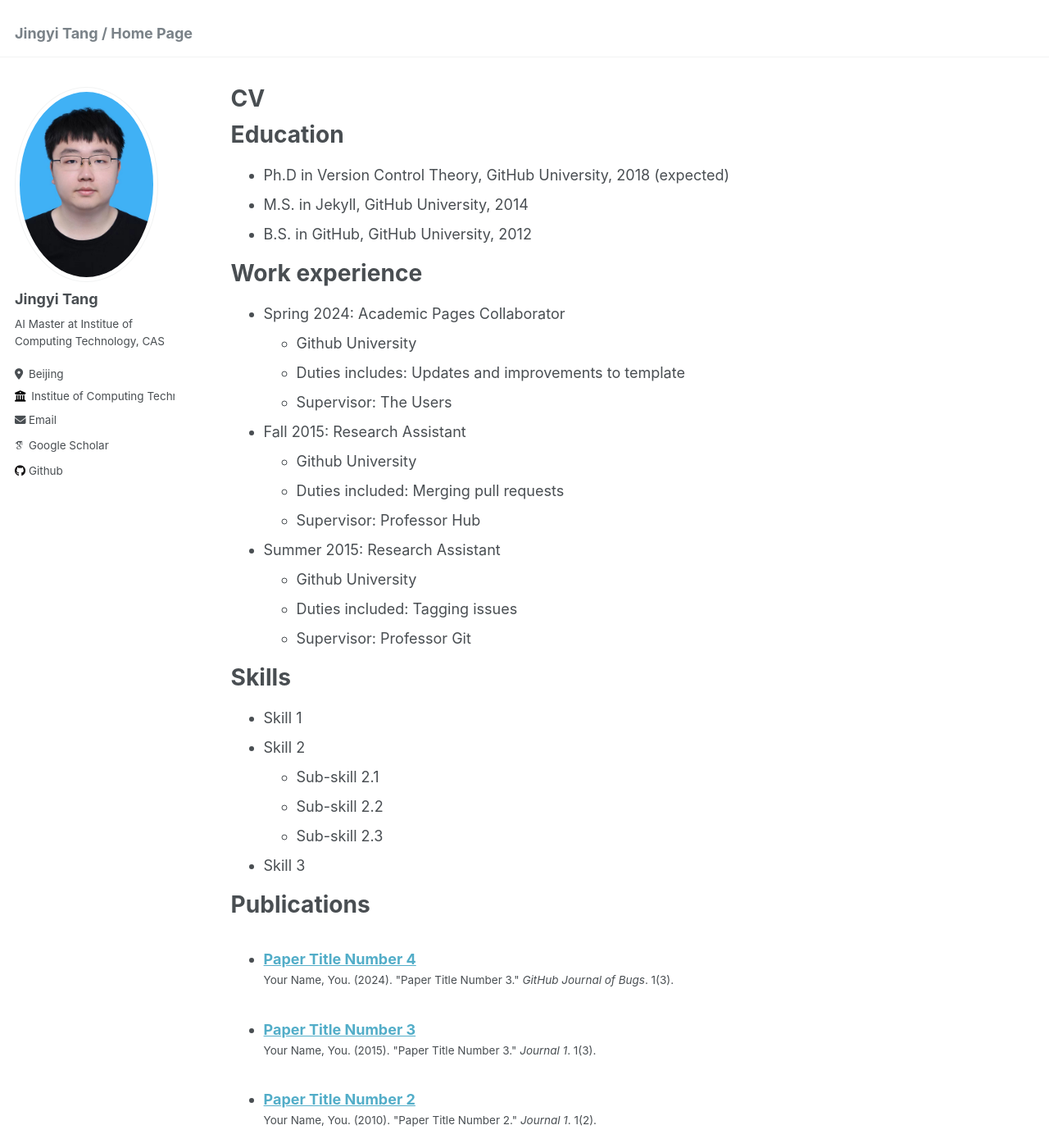
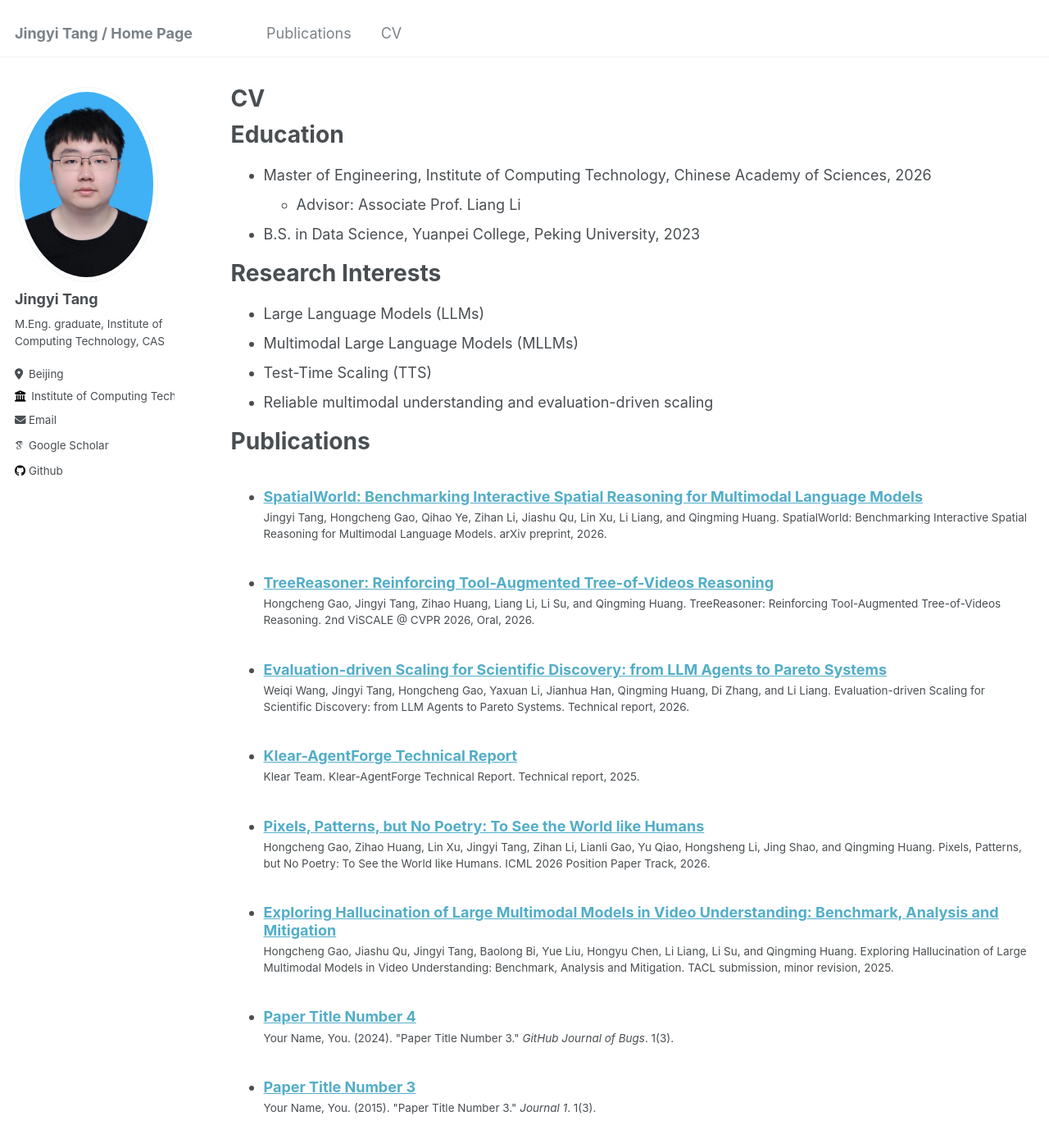
Before and after one commit to ColorDavid/ColorDavid.github.io, a Jekyll site: the page built from _pages/cv.md, in a window 1280 px wide and 1400 px high. Shown: the whole window at 82% size. Built offline with Jekyll 4.4.1, drawn with Linux system fonts in a browser that asks for light colours; some web fonts are replaced; some of the changed text lies outside the part shown.

Commit message:
Present current research profile and publication record
Constraint: User supplied current graduation status, HAVEN review status, and publication list.
Rejected: Keeping template CV placeholders | They made the homepage look unfinished.
Confidence: high
Scope-risk: narrow
Directive: Confirm Klear-AgentForge author list and whether TreeReasoner should remain selected before future polish.
Tested: git diff --check; YAML/front matter parse; publication file structure smoke checks.
Not-tested: Local Jekyll build blocked by system Ruby 2.6.10 being incompatible with ffi >= 1.17.4.

```diff
--- a/_config.yml
+++ b/_config.yml
@@ -11,7 +11,7 @@ locale                   : "en-US"
 title                    : "Jingyi Tang / Home Page"
 title_separator          : "-"
 name                     : &name "Jingyi Tang"
-description              : &description "personal description"
+description              : &description "LLMs, MLLMs, and test-time scaling"
 url                      : https://colordavid.github.io # the base hostname & protocol for your site e.g. "https://mmistakes.github.io"
 baseurl                  : "" # the subpath of your site, e.g. "/blog"
 repository               : "ColorDavid/ColorDavid.github.io"
@@ -24,9 +24,9 @@ author:
   avatar           : "color.jpg" # the name of the image file in /images/author
   name             : "Jingyi Tang"
   pronouns         : # example: "she/her"
-  bio              : "AI Master at Institue of Computing Technology, CAS"
+  bio              : "M.Eng. graduate, Institute of Computing Technology, CAS"
   location         : "Beijing"
-  employer         : "Institue of Computing Technology, CAS"
+  employer         : "Institute of Computing Technology, CAS"
   uri              : # URL
   email            : "tangjingyi23s@ict.ac.cn"
 
@@ -34,9 +34,9 @@ author:
   arxiv            : # URL - Update with the correct link to your profile
   googlescholar    : "https://scholar.google.com/citations?user=V3bIsMIAAAAJ"
   impactstory      : # URL
-  orcid            : #"http://orcid.org/yourorcidurl"
+  orcid            : # "http://orcid.org/yourorcidurl"
   semantic         : # URL
-  pubmed           : #"https://www.ncbi.nlm.nih.gov/pubmed/?term=john+snow"
+  pubmed           : # "https://www.ncbi.nlm.nih.gov/pubmed/?term=john+snow"
   researchgate     : # URL
 
   # Repositories and software development
@@ -48,7 +48,7 @@ author:
   stackoverflow    : # User number or user number and name (i.e., use "1" or "1/jeff-atwood")
 
   # Social media
-  bluesky          : #"bsky.app" # Replace this with you Bluesky username
+  bluesky          : # "bsky.app" # Replace this with you Bluesky username
   facebook         : # Username
   flickr           : # Username
   foursquare       : # Username
--- a/_pages/cv.md
+++ b/_pages/cv.md
@@ -11,54 +11,22 @@ redirect_from:
 
 Education
 ======
-* Ph.D in Version Control Theory, GitHub University, 2018 (expected)
-* M.S. in Jekyll, GitHub University, 2014
-* B.S. in GitHub, GitHub University, 2012
 
-Work experience
+* Master of Engineering, Institute of Computing Technology, Chinese Academy of Sciences, 2026
+  * Advisor: Associate Prof. Liang Li
+* B.S. in Data Science, Yuanpei College, Peking University, 2023
+
+Research Interests
 ======
-* Spring 2024: Academic Pages Collaborator
-  * Github University
-  * Duties includes: Updates and improvements to template
-  * Supervisor: The Users
 
-* Fall 2015: Research Assistant
-  * Github University
-  * Duties included: Merging pull requests
-  * Supervisor: Professor Hub
-
-* Summer 2015: Research Assistant
-  * Github University
-  * Duties included: Tagging issues
-  * Supervisor: Professor Git
-
-Skills
-======
-* Skill 1
-* Skill 2
-  * Sub-skill 2.1
-  * Sub-skill 2.2
-  * Sub-skill 2.3
-* Skill 3
+* Large Language Models (LLMs)
+* Multimodal Large Language Models (MLLMs)
+* Test-Time Scaling (TTS)
+* Reliable multimodal understanding and evaluation-driven scaling
 
 Publications
 ======
-  <ul>{% for post in site.publications reversed %}
-    {% include archive-single-cv.html %}
-  {% endfor %}</ul>
 
-Talks
-======
-  <ul>{% for post in site.talks reversed %}
-    {% include archive-single-talk-cv.html  %}
-  {% endfor %}</ul>
-
-Teaching
-======
-  <ul>{% for post in site.teaching reversed %}
-    {% include archive-single-cv.html %}
-  {% endfor %}</ul>
-
-Service and leadership
-======
-* Currently signed in to 43 different slack teams
+<ul>{% for post in site.publications reversed %}
+  {% include archive-single-cv.html %}
+{% endfor %}</ul>
--- /dev/null
+++ b/_publications/2025-03-25-haven.md
@@ -0,0 +1,12 @@
+---
+title: "Exploring Hallucination of Large Multimodal Models in Video Understanding: Benchmark, Analysis and Mitigation"
+collection: publications
+permalink: /publication/2025-03-25-haven
+date: 2025-03-25
+venue: "TACL submission, minor revision"
+paperurl: "https://arxiv.org/abs/2503.19622"
+citation: "Hongcheng Gao, Jiashu Qu, Jingyi Tang, Baolong Bi, Yue Liu, Hongyu Chen, Li Liang, Li Su, and Qingming Huang. Exploring Hallucination of Large Multimodal Models in Video Understanding: Benchmark, Analysis and Mitigation. TACL submission, minor revision, 2025."
+excerpt: "HAVEN is a benchmark and analysis suite for hallucination in large multimodal models for video understanding."
+---
+
+[Paper](https://arxiv.org/abs/2503.19622) / [Code and data](https://github.com/Hongcheng-Gao/HAVEN)
--- /dev/null
+++ b/_publications/2025-07-21-turing-eye-test.md
@@ -0,0 +1,12 @@
+---
+title: "Pixels, Patterns, but No Poetry: To See the World like Humans"
+collection: publications
+permalink: /publication/2025-07-21-turing-eye-test
+date: 2025-07-21
+venue: "ICML 2026 Position Paper Track, accepted"
+paperurl: "https://arxiv.org/abs/2507.16863"
+citation: "Hongcheng Gao, Zihao Huang, Lin Xu, Jingyi Tang, Zihan Li, Lianli Gao, Yu Qiao, Hongsheng Li, Jing Shao, and Qingming Huang. Pixels, Patterns, but No Poetry: To See the World like Humans. ICML 2026 Position Paper Track, 2026."
+excerpt: "A position paper proposing the Turing Eye Test for evaluating whether multimodal AI systems see the world like humans."
+---
+
+[Paper](https://arxiv.org/abs/2507.16863) / [Project](https://turingeyetest.github.io/) / [Code](https://github.com/GAIR-NLP/TuringEyeTest) / [Dataset](https://huggingface.co/datasets/GAIR/TuringEyeTest)
--- /dev/null
+++ b/_publications/2025-11-08-klear-agentforge.md
@@ -0,0 +1,12 @@
+---
+title: "Klear-AgentForge Technical Report"
+collection: publications
+permalink: /publication/2025-11-08-klear-agentforge
+date: 2025-11-08
+venue: "Technical report"
+paperurl: "https://arxiv.org/abs/2511.05951"
+citation: "Klear Team. Klear-AgentForge Technical Report. Technical report, 2025."
+excerpt: "A technical report on Klear-AgentForge, a guided perturbation learning framework for data-centric AI agents."
+---
+
+[Paper](https://arxiv.org/abs/2511.05951) / [Code](https://github.com/Kwai-Klear/Klear-AgentForge) / [Model](https://huggingface.co/Kwai-Klear/Klear-Qwen3-AgentForge-8B)
--- /dev/null
+++ b/_publications/2026-04-21-simpletes.md
@@ -0,0 +1,12 @@
+---
+title: "Evaluation-driven Scaling for Scientific Discovery: from LLM Agents to Pareto Systems"
+collection: publications
+permalink: /publication/2026-04-21-simpletes
+date: 2026-04-21
+venue: "Technical report"
+paperurl: "https://arxiv.org/abs/2604.19341"
+citation: "Weiqi Wang, Jingyi Tang, Hongcheng Gao, Yaxuan Li, Jianhua Han, Qingming Huang, Di Zhang, and Li Liang. Evaluation-driven Scaling for Scientific Discovery: from LLM Agents to Pareto Systems. Technical report, 2026."
+excerpt: "SimpleTES studies evaluation-driven test-time scaling for scientific discovery with LLM agents and Pareto systems."
+---
+
+[Paper](https://arxiv.org/abs/2604.19341) / [Project](https://simpletes.github.io/) / [Code](https://github.com/wq-will/SimpleTES)
--- /dev/null
+++ b/_publications/2026-05-11-treereasoner.md
@@ -0,0 +1,12 @@
+---
+title: "TreeReasoner: Reinforcing Tool-Augmented Tree-of-Videos Reasoning"
+collection: publications
+permalink: /publication/2026-05-11-treereasoner
+date: 2026-05-11
+venue: "2nd ViSCALE @ CVPR 2026, Oral"
+paperurl: "https://openreview.net/forum?id=59PrehaK6T"
+citation: "Hongcheng Gao, Jingyi Tang, Zihao Huang, Liang Li, Li Su, and Qingming Huang. TreeReasoner: Reinforcing Tool-Augmented Tree-of-Videos Reasoning. 2nd ViSCALE @ CVPR 2026, Oral, 2026."
+excerpt: "TreeReasoner is a tool-augmented, tree-structured reasoning framework for long-video understanding."
+---
+
+[Paper](https://openreview.net/forum?id=59PrehaK6T)
--- /dev/null
+++ b/_publications/2026-06-08-spatialworld.md
@@ -0,0 +1,12 @@
+---
+title: "SpatialWorld: Benchmarking Interactive Spatial Reasoning for Multimodal Language Models"
+collection: publications
+permalink: /publication/2026-06-08-spatialworld
+date: 2026-06-08
+venue: "arXiv preprint"
+paperurl: "https://arxiv.org/abs/2606.09669"
+citation: "Jingyi Tang, Hongcheng Gao, Qihao Ye, Zihan Li, Jiashu Qu, Lin Xu, Li Liang, and Qingming Huang. SpatialWorld: Benchmarking Interactive Spatial Reasoning for Multimodal Language Models. arXiv preprint, 2026."
+excerpt: "SpatialWorld benchmarks interactive spatial reasoning for multimodal language models."
+---
+
+[Paper](https://arxiv.org/abs/2606.09669) / [Project](https://spatial-world.github.io/) / [Code](https://github.com/Hongcheng-Gao/SpatialWorld) / [Dataset](https://huggingface.co/datasets/gaohongcheng/SpatialWorld)
```
Also changed, not shown: _data/navigation.yml (+4 -19 lines), _includes/archive-single.html (+5 -6 lines), _pages/about.md (+8 -6 lines).
